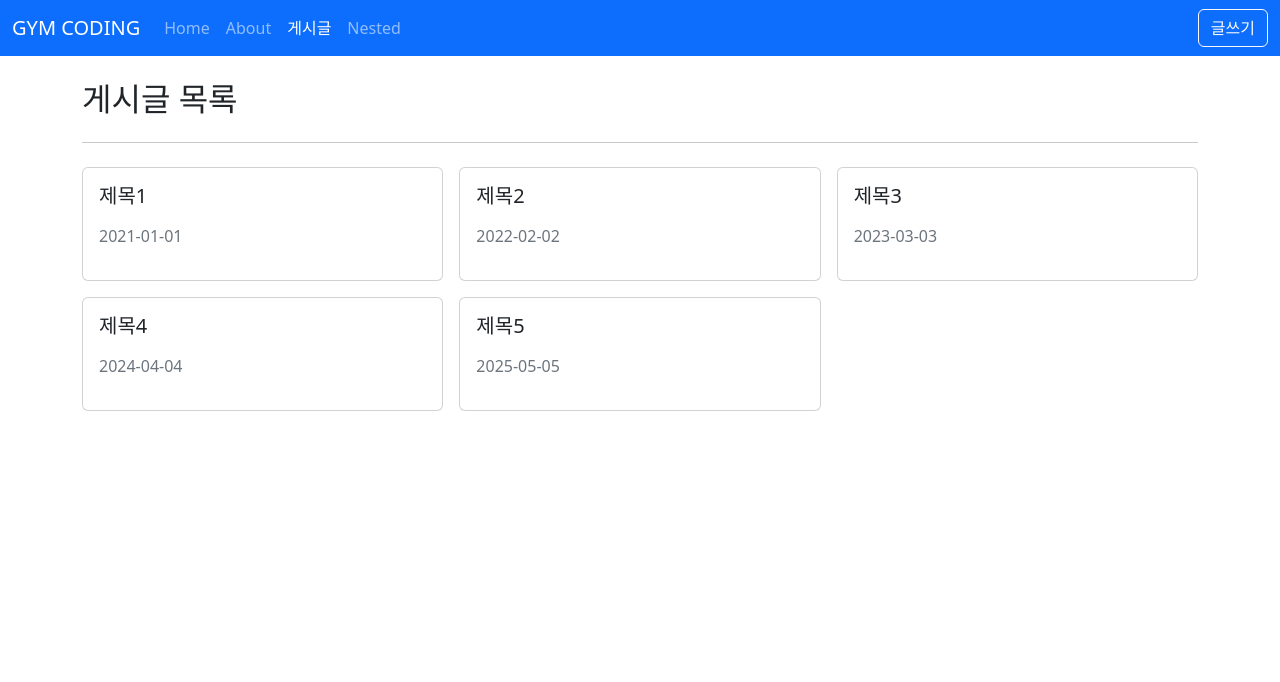
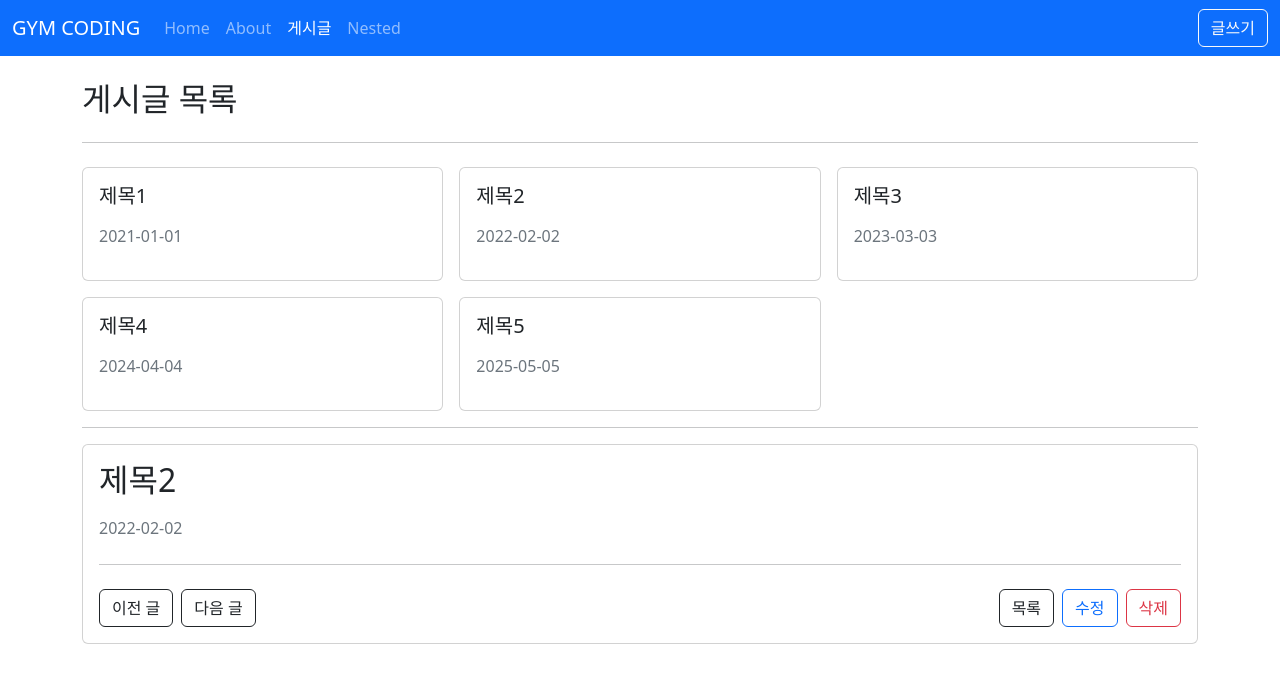
Before and after one commit to hjun-park/vue-js-practice, a Vue app in the folder vue-advance/vue3-posts/: page /posts in a window 1280 px wide. Shown: the top 682 px of the page. Built offline with nearby package versions, Linux system fonts and the light colour scheme.

Commit message:
[실전편] Vue Router: 페이지 컴포넌트에 Props 전달

```diff
--- a/vue-advance/vue3-posts/src/api/posts.js
+++ b/vue-advance/vue3-posts/src/api/posts.js
@@ -12,3 +12,8 @@ const posts = [
 export function getPosts() {
 	return posts;
 }
+
+// 05-01. 함수 정의 (id를 갖고 posts에 있는 것을 찾는 api)
+export function getPostById(id) {
+	return posts.find(item => item.id === id);
+}
--- /dev/null
+++ b/vue-advance/vue3-posts/src/components/AppCard.vue
@@ -0,0 +1,18 @@
+<!-- 05-12. 조회 미리보기가 예쁘지 않아서 만드는 AppCard -->
+<template>
+	<div class="card">
+		<div v-if="$slots.header" class="card-header">
+			<slot name="header"></slot>
+		</div>
+		<div v-if="$slots.default" class="card-body">
+			<slot></slot>
+		</div>
+		<div v-if="$slots.footer" class="card-footer">
+			<slot name="footer"></slot>
+		</div>
+	</div>
+</template>
+
+<script setup></script>
+
+<style lang="scss" scoped></style>
--- a/vue-advance/vue3-posts/src/components/posts/PostItem.vue
+++ b/vue-advance/vue3-posts/src/components/posts/PostItem.vue
@@ -1,17 +1,16 @@
 <!-- 03-10. Post List에 보여질 네모난 카드목록들 -->
 <template>
-	<div class="card">
-		<div class="card-body">
-			<h5 class="card-title">{{ title }}</h5>
-			<p class="card-text">
-				{{ content }}
-			</p>
-			<p class="text-muted">{{ createdAt }}</p>
-		</div>
-	</div>
+	<AppCard>
+		<h5 class="card-title">{{ title }}</h5>
+		<p class="card-text">
+			{{ content }}
+		</p>
+		<p class="text-muted">{{ createdAt }}</p>
+	</AppCard>
 </template>
 
 <script setup>
+import AppCard from '@/components/AppCard.vue';
 // 03-11. setup 함수에서 props 선언 -> defineProps
 defineProps({
 	title: {
--- a/vue-advance/vue3-posts/src/router/index.js
+++ b/vue-advance/vue3-posts/src/router/index.js
@@ -46,6 +46,19 @@ const routes = [
 		// 03-21. 이름 지정
 		name: 'PostDetail',
 		component: PostDetailView,
+		// 05-08. 라우터에 props 전달하도록 설정
+		// 				이렇게 하면 :id가 자식 컴포넌트에게 props로 전달함
+		// props: true,
+
+		// 05-10. 객체로 props를 전달하는 방법
+		// props: { word: 'hello' },
+
+		// 05-11. 함수로 props를 전달하는 방법 (// route 객체를 던져줌)
+		props: route => {
+			return {
+				id: parseInt(route.params.id),
+			};
+		},
 	},
 	{
 		path: '/posts/:id/edit',
--- a/vue-advance/vue3-posts/src/views/posts/PostDetailView.vue
+++ b/vue-advance/vue3-posts/src/views/posts/PostDetailView.vue
@@ -1,8 +1,9 @@
 <template>
 	<div>
-		<h2>제목</h2>
-		<p>내용</p>
-		<p class="text-muted">2020-01-01</p>
+		<!-- 05-04. fetchPost를 통해 가져온 객체 정보를 여기에 뿌려줌 -->
+		<h2>{{ form.title }}</h2>
+		<p>{{ form.content }}</p>
+		<p class="text-muted">{{ form.createdAt }}</p>
 		<!-- 03-04. 동적 라우트에 매핑된 값을 확인하는 방법 -->
 		<!-- <p>params : {{ $route.params }}</p> -->
 
@@ -38,15 +39,45 @@
 </template>
 
 <script setup>
-import { useRoute, useRouter } from 'vue-router';
+import { useRouter } from 'vue-router';
+// 05-02. 지정한 함수를 여기서 사용
+import { getPostById } from '@/api/posts';
+import { ref } from 'vue';
+
+// 05-09. route에 props 전달
+const props = defineProps({
+	id: Number,
+});
 
 // 03-23. 버튼들에 대해 route 지정
-const route = useRoute(); // Url 구조
+// const route = useRoute(); // Url 구조
 const router = useRouter(); // 이동정보
-const id = route.params.id;
 
+// 05-03. 여기서 출력 (반응형 데이터)
+// const id = route.params.id;
+// 05-05.
+/**
+ * ref - primitive (String, Number) 타입 반응형에 사용
+ * 장점) spread 이용해서 객체 복사하듯이 한 번에 가능
+ * 단점) .value 를 붙여야 한다. (form.value.)
+ *
+ * reactive - array 같은 배열에 사용
+ * 장점) 직점 form.title, form.content 직접 접근 가능
+ * 단점) 객체 할당 불가능 (spread 하듯이 하면 반응형으로 선언이 되지 않는다.)
+ *  *  따라서 spread 사둉하는 것이 아닌 아래와 같이 사용해야 해서 불편
+ *    form.title = data.title;
+ *    form.content = data.content;
+ */
+const form = ref({});
+const fetchPost = () => {
+	const data = getPostById(props.id); // 객체를 가져와서
+	form.value = { ...data }; // spread를 이용해서 객체 복사 (...이 없으면 얕은 복사가 된다)
+};
+
+fetchPost();
 const goListPage = () => router.push({ name: 'PostList' });
-const goEditPage = () => router.push({ name: 'PostEdit', params: { id: 1 } });
+const goEditPage = () =>
+	router.push({ name: 'PostEdit', params: { id: props.id } });
 </script>
 
 <style lang="scss" scoped></style>
--- a/vue-advance/vue3-posts/src/views/posts/PostListView.vue
+++ b/vue-advance/vue3-posts/src/views/posts/PostListView.vue
@@ -22,12 +22,23 @@
 				></PostItem>
 			</div>
 		</div>
+		<hr class="mmy-4" />
+		<!-- 05-07. PostDetailView에 있는 id가 route에 의존하는 상태기 떄문에 당연히 되지 않음 --->
+		<!-- 그래서 router 속성에 props를 사용한다. -->
+		<AppCard>
+			<PostDetailView :id="2"></PostDetailView>
+		</AppCard>
+		<!-- <PostDetailView :id="2"></PostDetailView> -->
 	</div>
 </template>
 
 <script setup>
 // 03-12. template에 사용하기 위해 PostItem import
 import PostItem from '@/components/posts/PostItem.vue';
+
+// 05-06. 게시판 미리보기 컴포넌트 만들기
+import PostDetailView from '@/views/posts/PostDetailView.vue';
+import AppCard from '@/components/AppCard.vue';
 
 // 03-17. api/posts.js 에서 작성한 메소드 import
 import { getPosts } from '@/api/posts';
```
